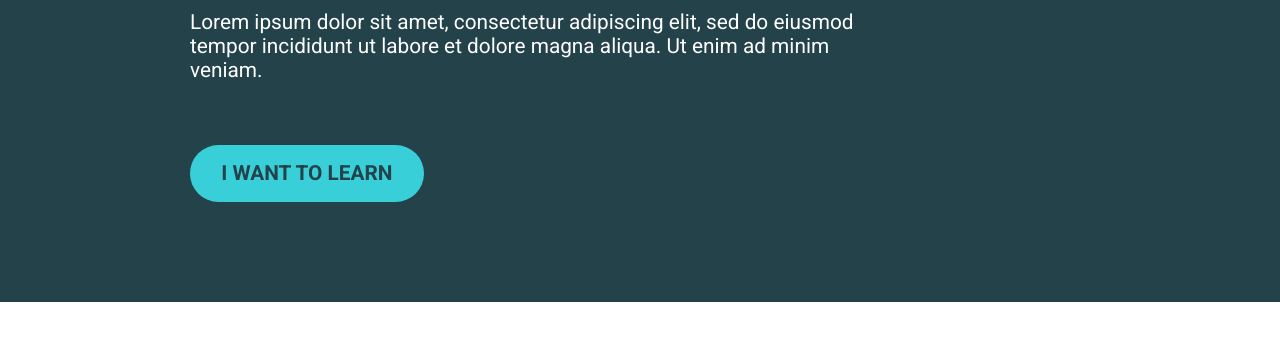
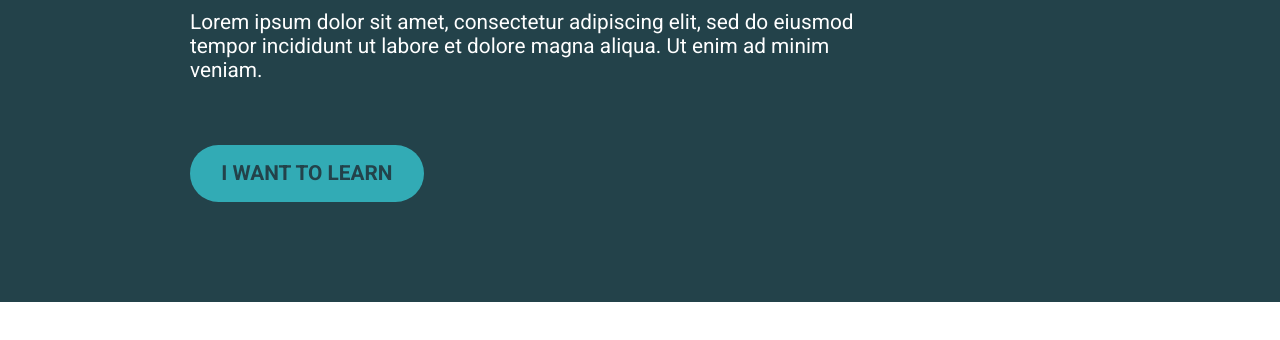
Before and after one commit to cardosojse/css-responsive, a plain HTML site: page challenge3/index.html in a window 1280 px wide. In both pictures the pointer is over the link "I WANT TO LEARN". Shown: the part 268-608 px from the top of the page. Drawn offline with Linux system fonts and the light colour scheme.

Commit message:
modified

```diff
--- a/challenge3/style.css
+++ b/challenge3/style.css
@@ -36,3 +36,7 @@ h1{
     padding: 0.8em 1.5em;
     border-radius: 100px;
 }
+.btn:hover,
+.btn:focus{
+    opacity: .75;
+}
```
